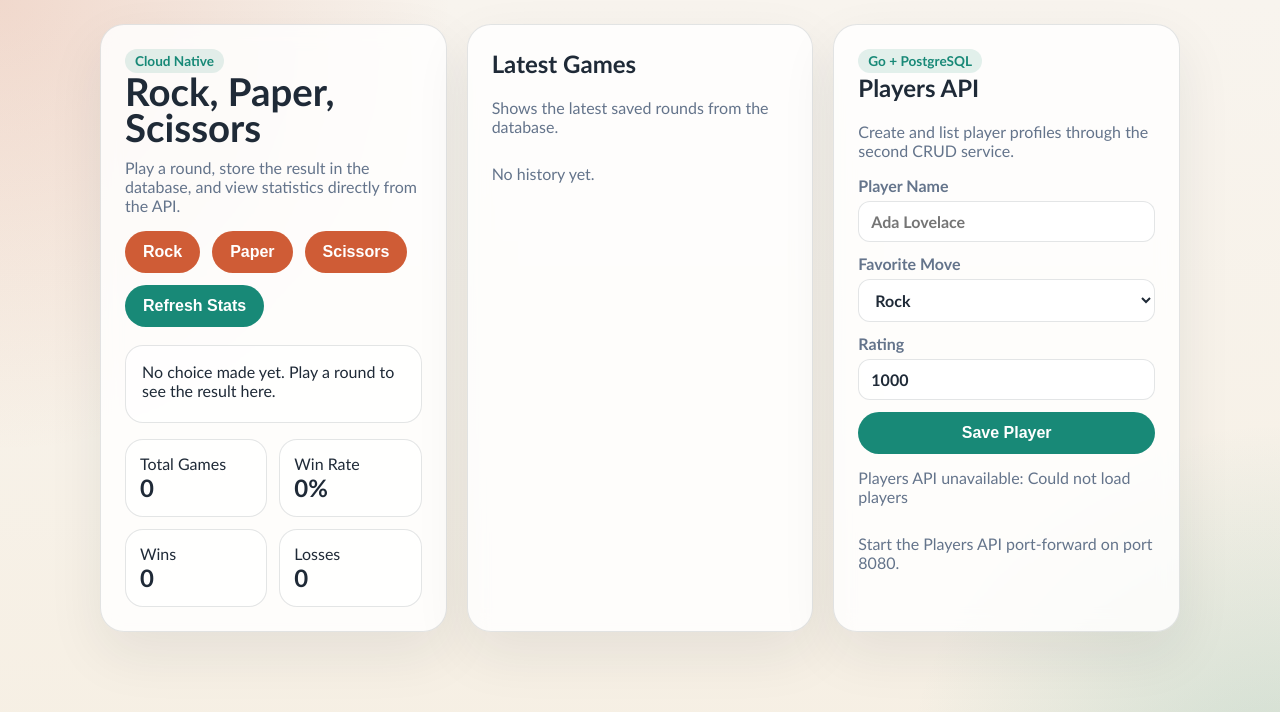
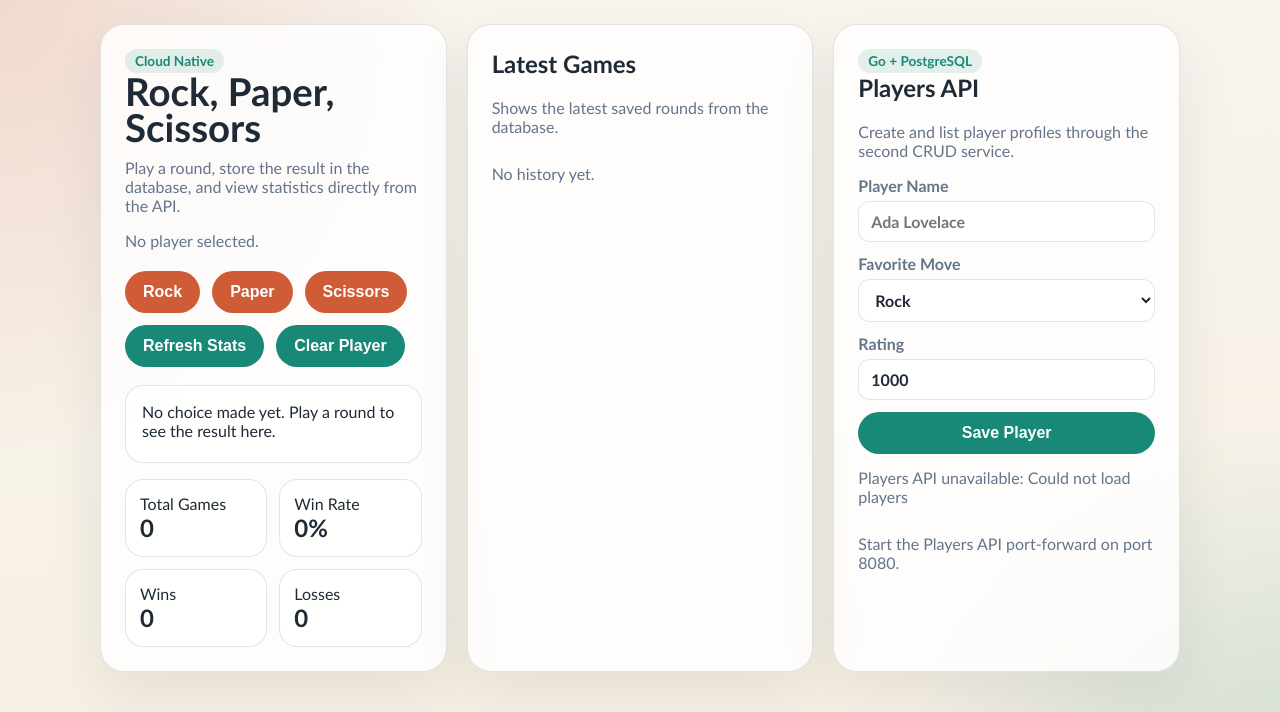
Before and after one commit to joaokeselik/rps-cloud-native, a FastAPI app: page / in a window 1280 px wide. Shown: the top 712 px of the page. Run offline with FastAPI, Linux system fonts and the light colour scheme; data that the repository does not hold is empty.

Commit message:
integrate go api and game.

```diff
--- a/app/main.py
+++ b/app/main.py
@@ -6,7 +6,7 @@
 from fastapi import Depends, FastAPI, Request
 from fastapi.responses import HTMLResponse
 from fastapi.templating import Jinja2Templates
-from sqlalchemy import select, func
+from sqlalchemy import inspect, select, func, text
 from sqlalchemy.exc import OperationalError
 from sqlalchemy.orm import Session
 
@@ -28,6 +28,7 @@
     for _ in range(retries):
         try:
             Base.metadata.create_all(bind=engine)
+            ensure_game_round_player_columns()
             return
         except OperationalError as error:
             last_error = error
@@ -35,6 +36,26 @@
 
     if last_error is not None:
         raise last_error
+
+
+def ensure_game_round_player_columns():
+    inspector = inspect(engine)
+    if "game_rounds" not in inspector.get_table_names():
+        return
+
+    existing_columns = {column["name"] for column in inspector.get_columns("game_rounds")}
+    statements = []
+    if "player_id" not in existing_columns:
+        statements.append("ALTER TABLE game_rounds ADD COLUMN player_id INTEGER NULL")
+    if "player_name" not in existing_columns:
+        statements.append("ALTER TABLE game_rounds ADD COLUMN player_name VARCHAR(120) NULL")
+
+    if not statements:
+        return
+
+    with engine.begin() as connection:
+        for statement in statements:
+            connection.execute(text(statement))
 
 
 @asynccontextmanager
@@ -62,6 +83,8 @@
     outcome = determine_outcome(payload.player_choice, computer_choice)
 
     game_round = GameRound(
+        player_id=payload.player_id,
+        player_name=payload.player_name.strip() if payload.player_name else None,
         player_choice=payload.player_choice,
         computer_choice=computer_choice,
         outcome=outcome,
--- a/app/models.py
+++ b/app/models.py
@@ -9,6 +9,8 @@
     __tablename__ = "game_rounds"
 
     id = Column(Integer, primary_key=True, index=True)
+    player_id = Column(Integer, nullable=True)
+    player_name = Column(String(120), nullable=True)
     player_choice = Column(String(20), nullable=False)
     computer_choice = Column(String(20), nullable=False)
     outcome = Column(String(20), nullable=False)
--- a/app/schemas.py
+++ b/app/schemas.py
@@ -1,7 +1,7 @@
 from datetime import datetime
 from typing import Literal
 
-from pydantic import BaseModel, ConfigDict
+from pydantic import BaseModel, ConfigDict, Field
 
 
 Choice = Literal["rock", "paper", "scissors"]
@@ -9,10 +9,14 @@
 
 class GameCreate(BaseModel):
     player_choice: Choice
+    player_id: int | None = None
+    player_name: str | None = Field(default=None, max_length=120)
 
 
 class GameRoundResponse(BaseModel):
     id: int
+    player_id: int | None
+    player_name: str | None
     player_choice: Choice
     computer_choice: Choice
     outcome: Literal["win", "loss", "draw"]
--- a/app/templates/index.html
+++ b/app/templates/index.html
@@ -198,12 +198,14 @@
             <span class="tag">Cloud Native</span>
             <h1>Rock, Paper, Scissors</h1>
             <p>Play a round, store the result in the database, and view statistics directly from the API.</p>
+            <p class="status" id="selected-player">No player selected.</p>
 
             <div class="choices">
                 <button class="primary" onclick="play('rock')">Rock</button>
                 <button class="primary" onclick="play('paper')">Paper</button>
                 <button class="primary" onclick="play('scissors')">Scissors</button>
                 <button class="secondary" onclick="loadDashboard()">Refresh Stats</button>
+                <button class="secondary" onclick="clearSelectedPlayer()">Clear Player</button>
             </div>
 
             <div class="result" id="result">
@@ -272,17 +274,25 @@
 
     <script>
         const playersApiBase = window.localStorage.getItem("playersApiBase") || "http://localhost:8080";
+        let selectedPlayer = null;
 
         async function play(choice) {
+            const payload = { player_choice: choice };
+            if (selectedPlayer) {
+                payload.player_id = selectedPlayer.id;
+                payload.player_name = selectedPlayer.name;
+            }
+
             const response = await fetch("/api/games", {
                 method: "POST",
                 headers: { "Content-Type": "application/json" },
-                body: JSON.stringify({ player_choice: choice })
+                body: JSON.stringify(payload)
             });
 
             const data = await response.json();
+            const playerText = data.player_name ? `${data.player_name} chose` : "You chose";
             document.getElementById("result").textContent =
-                `You chose ${translate(choice)}. The computer chose ${translate(data.computer_choice)}. Result: ${translateOutcome(data.outcome)}.`;
+                `${playerText} ${translate(choice)}. The computer chose ${translate(data.computer_choice)}. Result: ${translateOutcome(data.outcome)}.`;
 
             await loadDashboard();
         }
@@ -309,7 +319,7 @@
 
             history.innerHTML = games.map((game) => `
                 <li>
-                    <span>You: ${translate(game.player_choice)} | Computer: ${translate(game.computer_choice)}</span>
+                    <span>${escapeHtml(game.player_name || "Guest")}: ${translate(game.player_choice)} | Computer: ${translate(game.computer_choice)}</span>
                     <strong>${translateOutcome(game.outcome)}</strong>
                 </li>
             `).join("");
@@ -353,8 +363,10 @@
                     throw new Error(error.error || "Could not save player");
                 }
 
+                selectedPlayer = await response.json();
                 document.getElementById("player-name").value = "";
-                status.textContent = "Player saved.";
+                status.textContent = "Player saved and selected.";
+                renderSelectedPlayer();
                 await loadPlayers();
             } catch (error) {
                 status.textContent = `Players API unavailable: ${error.message}`;
@@ -370,11 +382,32 @@
                 if (!response.ok) {
                     throw new Error("Could not delete player");
                 }
+                if (selectedPlayer && selectedPlayer.id === id) {
+                    selectedPlayer = null;
+                    renderSelectedPlayer();
+                }
                 status.textContent = "Player deleted.";
                 await loadPlayers();
             } catch (error) {
                 status.textContent = `Players API unavailable: ${error.message}`;
             }
+        }
+
+        function selectPlayer(id, name) {
+            selectedPlayer = { id, name };
+            renderSelectedPlayer();
+            document.getElementById("players-status").textContent = `${name} selected for new games.`;
+        }
+
+        function clearSelectedPlayer() {
+            selectedPlayer = null;
+            renderSelectedPlayer();
+        }
+
+        function renderSelectedPlayer() {
+            document.getElementById("selected-player").textContent = selectedPlayer
+                ? `Playing as ${selectedPlayer.name}.`
+                : "No player selected.";
         }
 
         async function loadPlayers() {
@@ -396,8 +429,11 @@
 
                 playersList.innerHTML = players.map((player) => `
                     <li>
-                        <span>${player.name} | ${player.favorite_move} | ${player.rating}</span>
-                        <button class="primary" onclick="deletePlayer(${player.id})">Delete</button>
+                        <span>${escapeHtml(player.name)} | ${player.favorite_move} | ${player.rating}</span>
+                        <span>
+                            <button class="secondary" onclick="selectPlayer(${player.id}, decodeURIComponent('${encodeURIComponent(player.name)}'))">Select</button>
+                            <button class="primary" onclick="deletePlayer(${player.id})">Delete</button>
+                        </span>
                     </li>
                 `).join("");
                 status.textContent = `Players API: ${playersApiBase}`;
@@ -407,6 +443,16 @@
             }
         }
 
+        function escapeHtml(value) {
+            return String(value)
+                .replace(/&/g, "&amp;")
+                .replace(/</g, "&lt;")
+                .replace(/>/g, "&gt;")
+                .replace(/"/g, "&quot;")
+                .replace(/'/g, "&#039;");
+        }
+
+        renderSelectedPlayer();
         loadDashboard();
         loadPlayers();
     </script>
```
Also changed, not shown: tests/test_api.py (+21 -0 lines), README.md.
